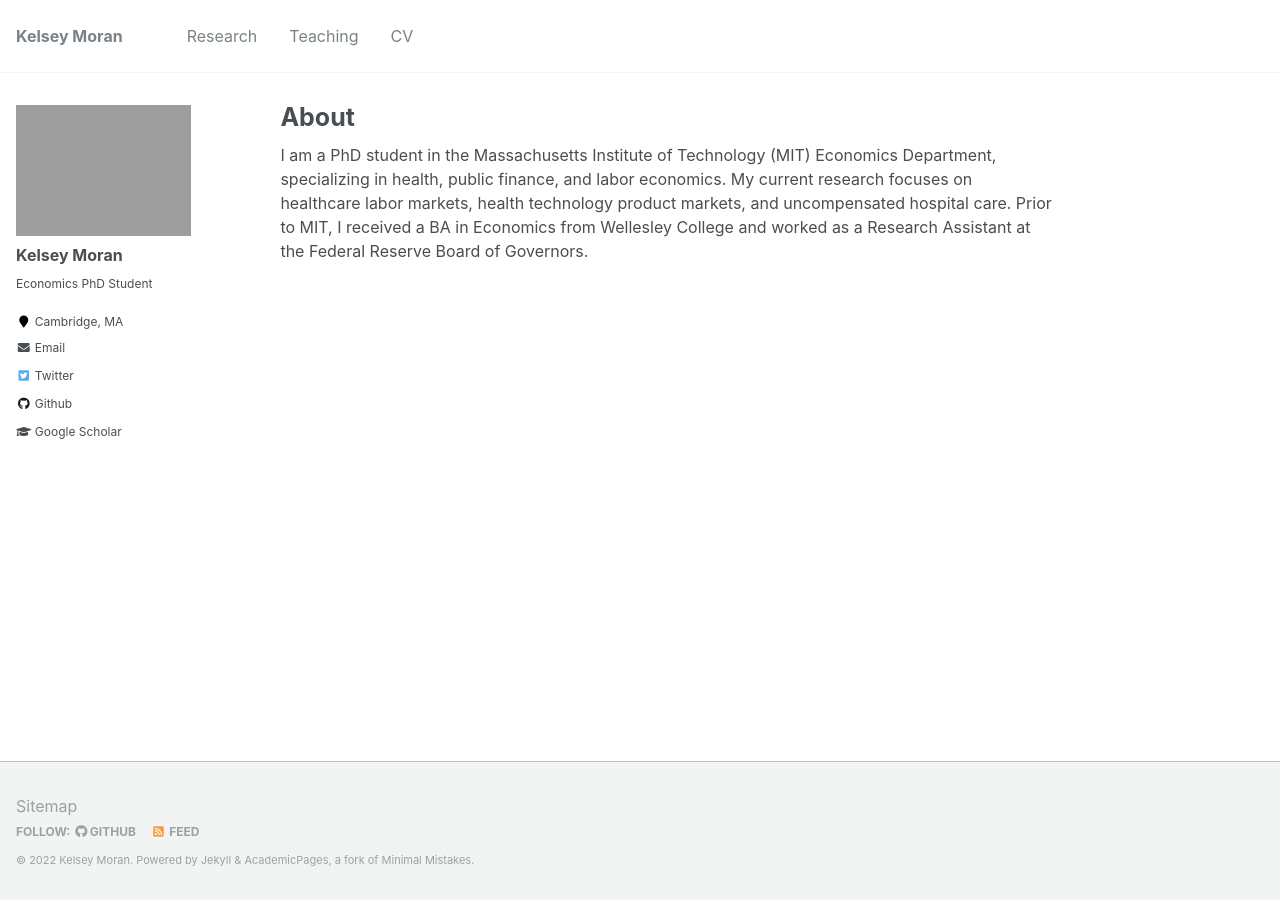
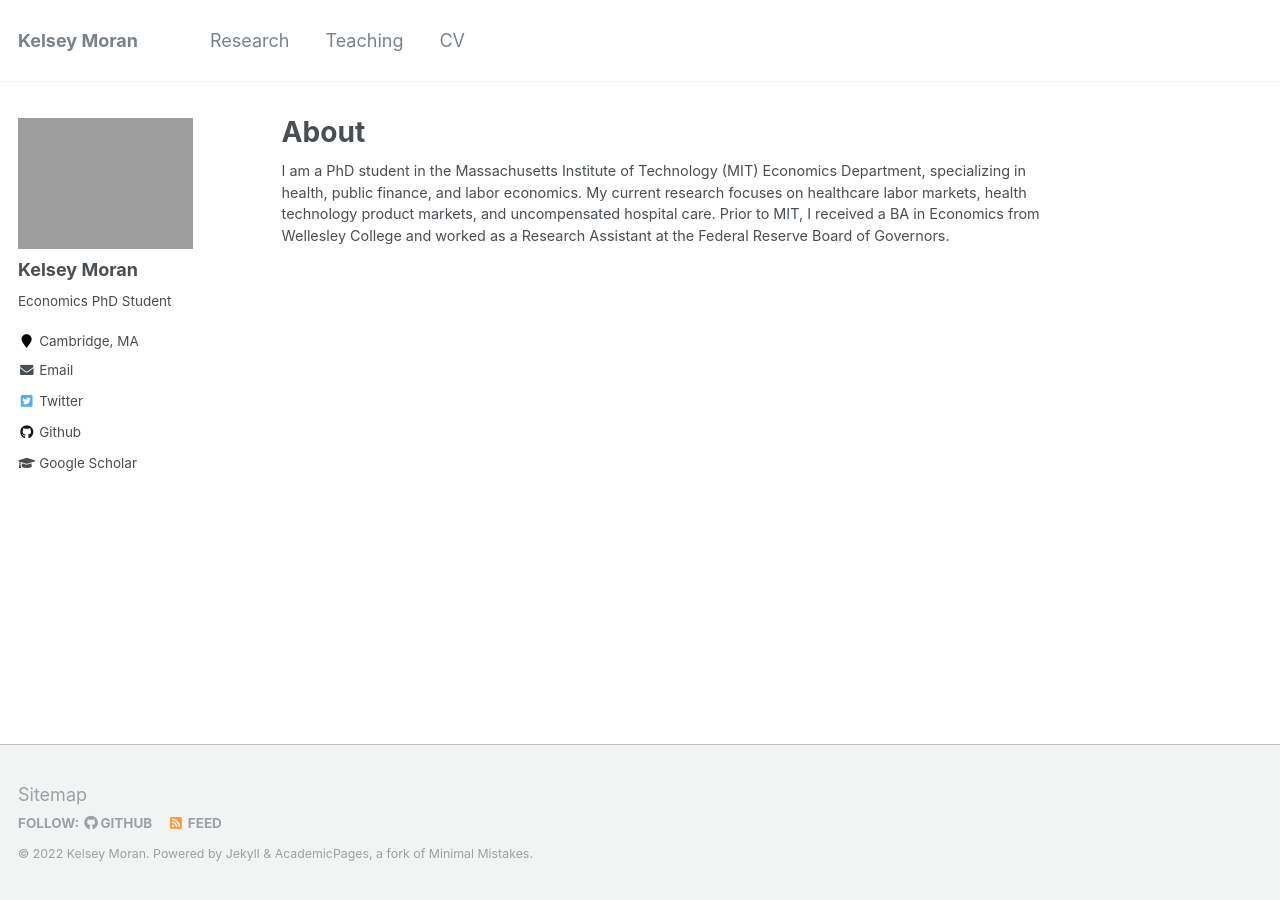
Before and after one commit to kelseymoran/kelseymoran.github.io, a Jekyll site: the page built from _pages/about.md, in a window 1280 px wide. Built offline with Jekyll 4.4.1, drawn with Linux system fonts in a browser that asks for light colours.

Commit message:
attempt 3: rolled back change to "reset" and now changing "page"
following https://github.com/academicpages/academicpages.github.io/issues/132

```diff
--- a/_sass/_page.scss
+++ b/_sass/_page.scss
@@ -56,7 +56,7 @@
   }
 
   p, li, dl {
-    font-size: 1em;
+    font-size: 0.8em;
   }
 
   /* paragraph indents */
--- a/_sass/_reset.scss
+++ b/_sass/_reset.scss
@@ -8,10 +8,10 @@ html {
   /* apply a natural box layout model to all elements */
   box-sizing: border-box;
   background-color: $background-color;
-  font-size: 14px;
+  font-size: 16px;
 
   @include breakpoint($medium) {
-    font-size: 16px;
+    font-size: 18px;
   }
 
   -webkit-text-size-adjust: 100%;
```
